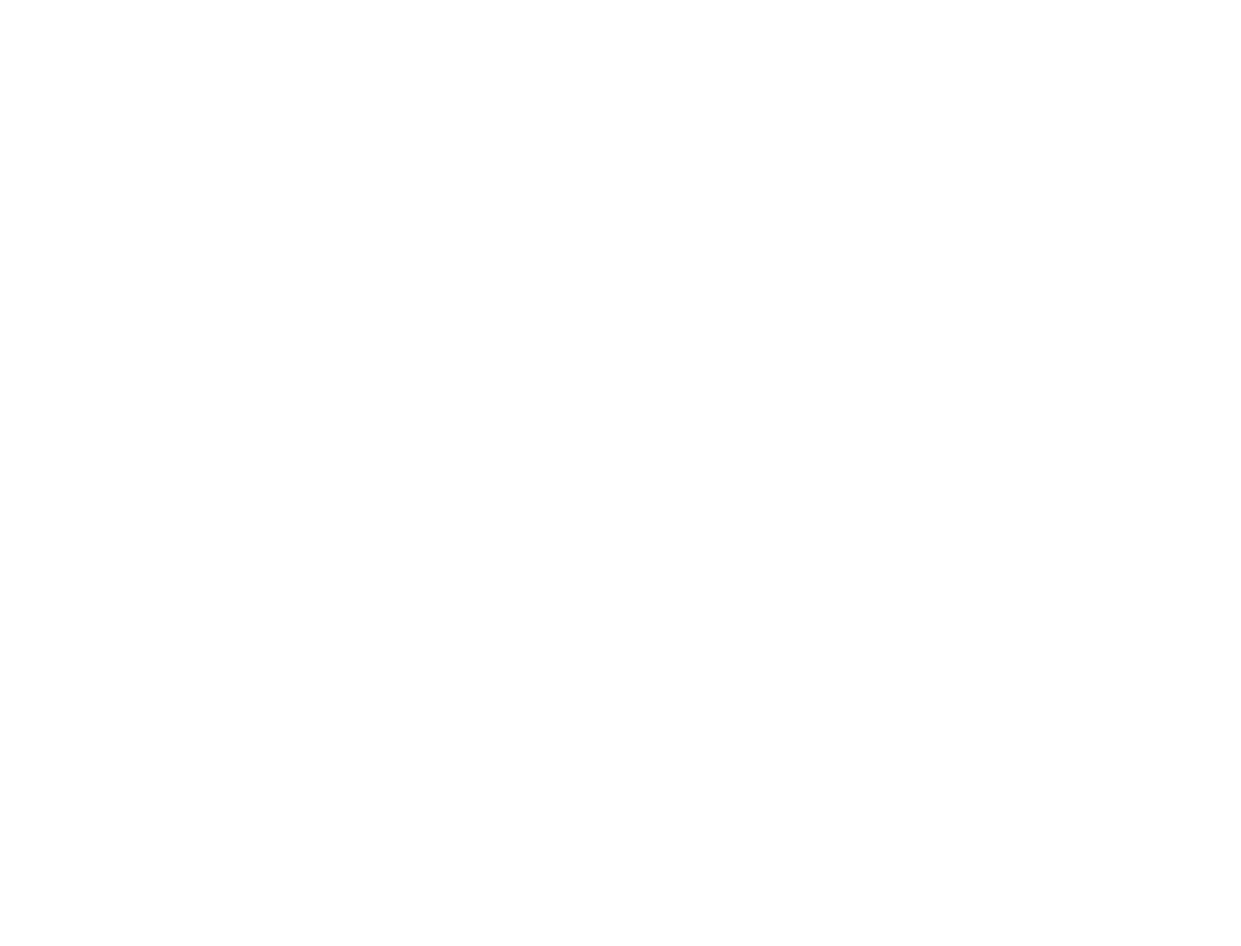
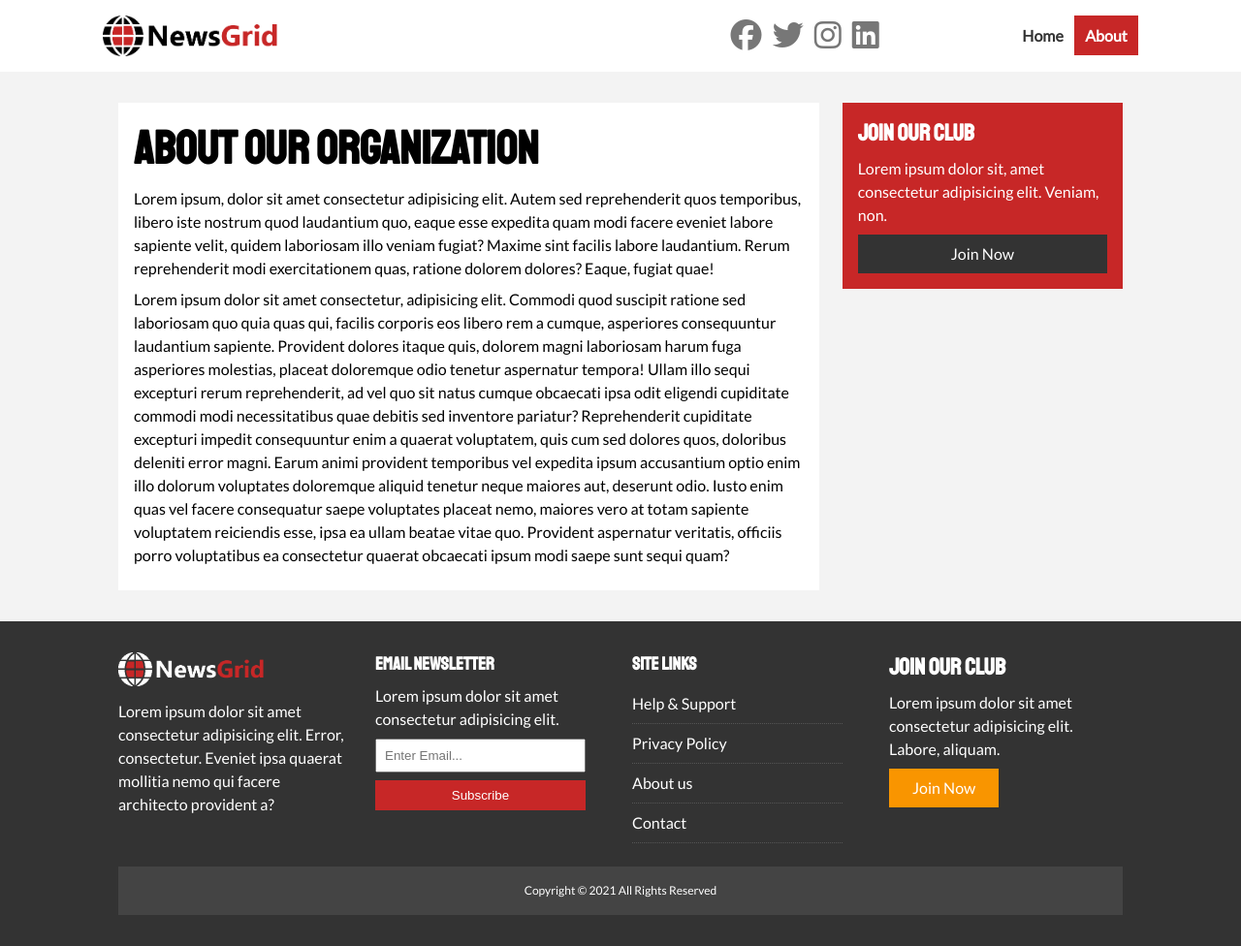
Before and after one commit to thisizmamy/newsgrid, a plain HTML site: page about.html in a window 1280 px wide. Shown: the whole page at 97% size. Before the commit the page ends 800 px from the top, so only its background shows below. Drawn offline with Linux system fonts and the light colour scheme.

Commit message:
about page added

```diff
--- a/about.html
+++ b/about.html
@@ -0,0 +1,152 @@
+<!DOCTYPE html>
+<html lang="en">
+    <head>
+        <meta charset="UTF-8" />
+        <meta http-equiv="X-UA-Compatible" content="IE=edge" />
+        <meta name="viewport" content="width=device-width, initial-scale=1.0" />
+        <script
+            src="https://kit.fontawesome.com/71a9be165f.js"
+            crossorigin="anonymous"
+        ></script>
+        <link rel="preconnect" href="https://fonts.gstatic.com" />
+        <link
+            href="https://fonts.googleapis.com/css2?family=Lato&family=Staatliches&display=swap"
+            rel="stylesheet"
+        />
+        <link rel="stylesheet" href="/css/style.css" />
+        <link
+            rel="stylesheet"
+            media="screen and (max-width: 768px)"
+            href="/css/mobile.css"
+        />
+        <link rel="shortcut icon" type="image/x-con" href="/favicon.ico" />
+        <title>NewsGrid | About</title>
+    </head>
+    <body>
+        <nav id="main-nav">
+            <div class="container">
+                <img src="/imgs/logo.png" alt="NewsGrid" class="logo" />
+                <div class="social">
+                    <a href="http://www.facebook.com" target="_blank"
+                        ><i class="fab fa-facebook fa-2x"></i
+                    ></a>
+                    <a href="http://www.twitter.com" target="_blank"
+                        ><i class="fab fa-twitter fa-2x"></i
+                    ></a>
+                    <a href="http://www.instgram.com" target="_blank"
+                        ><i class="fab fa-instagram fa-2x"></i
+                    ></a>
+                    <a href="http://www.linkedin.com" target="_blank"
+                        ><i class="fab fa-linkedin fa-2x"></i
+                    ></a>
+                </div>
+
+                <ul>
+                    <li><a href="index.html" class="">Home</a></li>
+                    <li><a href="about.html" class="current">About</a></li>
+                </ul>
+            </div>
+        </nav>
+
+        <!--  -->
+        <section id="about">
+            <div class="container">
+                <div class="page-container">
+                    <article class="card">
+                        <h1 class="l-heading">About Our Organization</h1>
+                        <p>
+                            Lorem ipsum, dolor sit amet consectetur adipisicing
+                            elit. Autem sed reprehenderit quos temporibus,
+                            libero iste nostrum quod laudantium quo, eaque esse
+                            expedita quam modi facere eveniet labore sapiente
+                            velit, quidem laboriosam illo veniam fugiat? Maxime
+                            sint facilis labore laudantium. Rerum reprehenderit
+                            modi exercitationem quas, ratione dolorem dolores?
+                            Eaque, fugiat quae!
+                        </p>
+                        <p>
+                            Lorem ipsum dolor sit amet consectetur, adipisicing
+                            elit. Commodi quod suscipit ratione sed laboriosam
+                            quo quia quas qui, facilis corporis eos libero rem a
+                            cumque, asperiores consequuntur laudantium sapiente.
+                            Provident dolores itaque quis, dolorem magni
+                            laboriosam harum fuga asperiores molestias, placeat
+                            doloremque odio tenetur aspernatur tempora! Ullam
+                            illo sequi excepturi rerum reprehenderit, ad vel quo
+                            sit natus cumque obcaecati ipsa odit eligendi
+                            cupiditate commodi modi necessitatibus quae debitis
+                            sed inventore pariatur? Reprehenderit cupiditate
+                            excepturi impedit consequuntur enim a quaerat
+                            voluptatem, quis cum sed dolores quos, doloribus
+                            deleniti error magni. Earum animi provident
+                            temporibus vel expedita ipsum accusantium optio enim
+                            illo dolorum voluptates doloremque aliquid tenetur
+                            neque maiores aut, deserunt odio. Iusto enim quas
+                            vel facere consequatur saepe voluptates placeat
+                            nemo, maiores vero at totam sapiente voluptatem
+                            reiciendis esse, ipsa ea ullam beatae vitae quo.
+                            Provident aspernatur veritatis, officiis porro
+                            voluptatibus ea consectetur quaerat obcaecati ipsum
+                            modi saepe sunt sequi quam?
+                        </p>
+                    </article>
+                    <aside class="card bg-primary">
+                        <h2>Join Our Club</h2>
+                        <p>
+                            Lorem ipsum dolor sit, amet consectetur adipisicing
+                            elit. Veniam, non.
+                        </p>
+                        <a href="#" class="btn btn-dark btn-block">Join Now</a>
+                    </aside>
+                </div>
+            </div>
+        </section>
+
+        <footer id="main-footer" class="py-2">
+            <div class="container footer-container">
+                <div>
+                    <img src="/imgs/logo_light.png" alt="NewsGrid" />
+                    <p>
+                        Lorem ipsum dolor sit amet consectetur adipisicing elit.
+                        Error, consectetur. Eveniet ipsa quaerat mollitia nemo
+                        qui facere architecto provident a?
+                    </p>
+                </div>
+                <div>
+                    <h3>Email Newsletter</h3>
+                    <p>
+                        Lorem ipsum dolor sit amet consectetur adipisicing elit.
+                    </p>
+                    <form>
+                        <input type="email" placeholder="Enter Email..." />
+                        <input
+                            type="submit"
+                            value="Subscribe"
+                            class="btn btn-primary"
+                        />
+                    </form>
+                </div>
+                <div>
+                    <h3>Site Links</h3>
+                    <ul class="list">
+                        <li><a href="#">Help & Support</a></li>
+                        <li><a href="#">Privacy Policy</a></li>
+                        <li><a href="#">About us</a></li>
+                        <li><a href="#">Contact</a></li>
+                    </ul>
+                </div>
+                <div>
+                    <h2>Join Our Club</h2>
+                    <p>
+                        Lorem ipsum dolor sit amet consectetur adipisicing elit.
+                        Labore, aliquam.
+                    </p>
+                    <a href="#" class="btn btn-secondary">Join Now</a>
+                </div>
+                <div>
+                    <p>Copyright &copy; 2021 All Rights Reserved</p>
+                </div>
+            </div>
+        </footer>
+    </body>
+</html>
--- a/css/style.css
+++ b/css/style.css
@@ -31,6 +31,10 @@ a {
 
 ul {
     list-style: none;
+}
+
+p {
+    margin: 0.5rem 0;
 }
 
 img {
@@ -118,7 +122,7 @@ h6 {
     color: #fff;
 }
 
-.bg-light {fgdas
+.bg-primary {
     background: var(--primary-color);
     color: #fff;
 }
@@ -167,6 +171,30 @@ h6 {
     padding: 3rem;
 }
 
+.l-heading {
+    font-size: 3rem;
+}
+
+.list li {
+    padding: 0.5rem 0;
+    border-bottom: #555 dotted 1px;
+    width: 90%;
+}
+
+.list li a:hover {
+    color: var(--primary-color) !important;
+}
+
+.page-container {
+    display: grid;
+    grid-template-columns: 5fr 2fr;
+    margin: 2rem 0;
+    gap: 1.5rem;
+}
+
+.page-container > *:first-child {
+    grid-row: 1 / span 3;
+}
 /* Navigation */
 #main-nav {
     background: #fff;
@@ -268,3 +296,54 @@ h6 {
 #home-articles .articles-container > *:last-child {
     grid-column: 2 / span 2;
 }
+
+#article .meta {
+    display: flex;
+    justify-content: space-between;
+    align-items: center;
+    background: #eee;
+    padding: 0.5rem;
+}
+
+#article .meta .category {
+    margin-top: 0.4rem;
+}
+
+/* Footer */
+
+#main-footer {
+    background: var(--dark-color);
+    color: #fff;
+}
+
+#main-footer img {
+    width: 150px;
+}
+
+#main-footer a {
+    color: #fff;
+}
+
+#main-footer .footer-container {
+    display: grid;
+    grid-template-columns: repeat(4, 1fr);
+    gap: 1.5rem;
+}
+
+#main-footer .footer-container > *:last-child {
+    background: #444;
+    grid-column: 1 / span 4;
+    text-align: center;
+    padding: 0.5rem;
+    font-size: 0.75rem;
+}
+
+#main-footer .footer-container input[type="email"] {
+    width: 90%;
+    padding: 0.5rem;
+    margin-bottom: 0.5rem;
+}
+
+#main-footer .footer-container input[type="submit"] {
+    width: 90%;
+}
```
Also changed, not shown: article.html (+190 -0 lines), index.html (+48 -1 lines).
